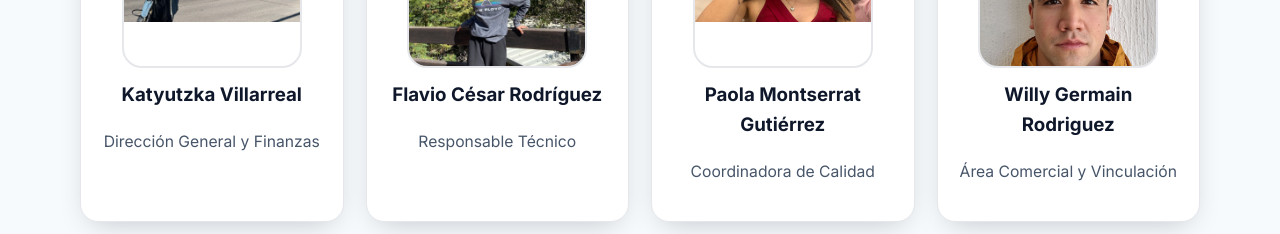
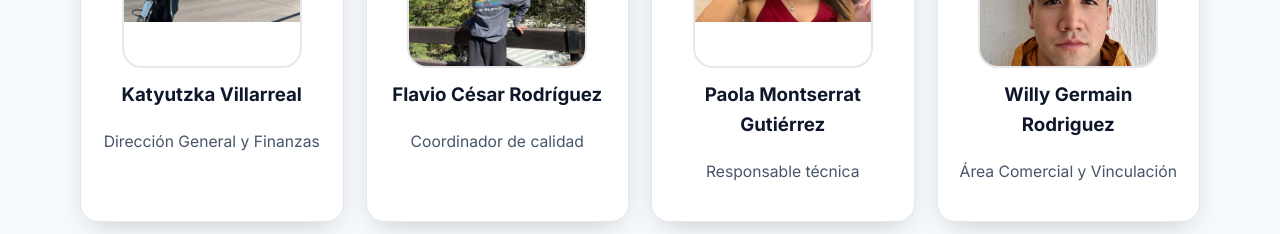
Before and after one commit to TraceLab81/TraceLab81.github.io, a plain HTML site: page index.html in a window 1280 px wide. Shown: the part 4980-5214 px from the top of the page. Drawn offline with Linux system fonts and the light colour scheme.

Commit message:
Update index.html

```diff
--- a/index.html
+++ b/index.html
@@ -477,12 +477,12 @@
         <div class="card center reveal">
           <div class="avatar xl"><img src="Flavio.jpg" alt="Flavio César Rodríguez" /></div>
           <h3 class="mt-2">Flavio César Rodríguez</h3>
-          <p class="role">Responsable Técnico</p>
+          <p class="role">Coordinador de calidad</p>
         </div>
         <div class="card center reveal">
           <div class="avatar xl"><img src="Paola.jpg" alt="Paola Montserrat Gutiérrez" /></div>
           <h3 class="mt-2">Paola Montserrat Gutiérrez</h3>
-          <p class="role">Coordinadora de Calidad</p>
+          <p class="role">Responsable técnica</p>
         </div>
         <div class="card center reveal">
           <div class="avatar xl"><img src="Willy.jpg" alt="Willy Germain Rodriguez" /></div>
```
